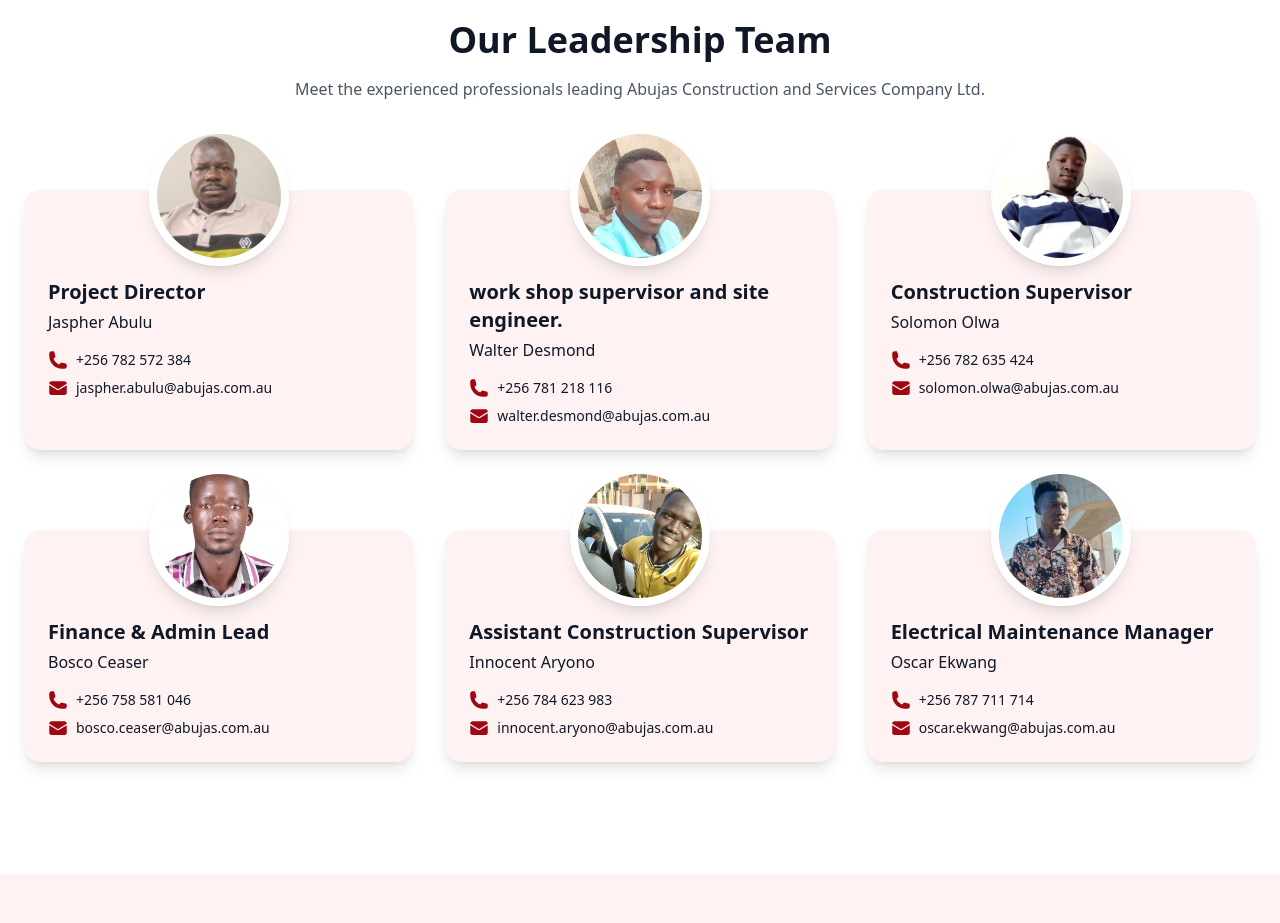
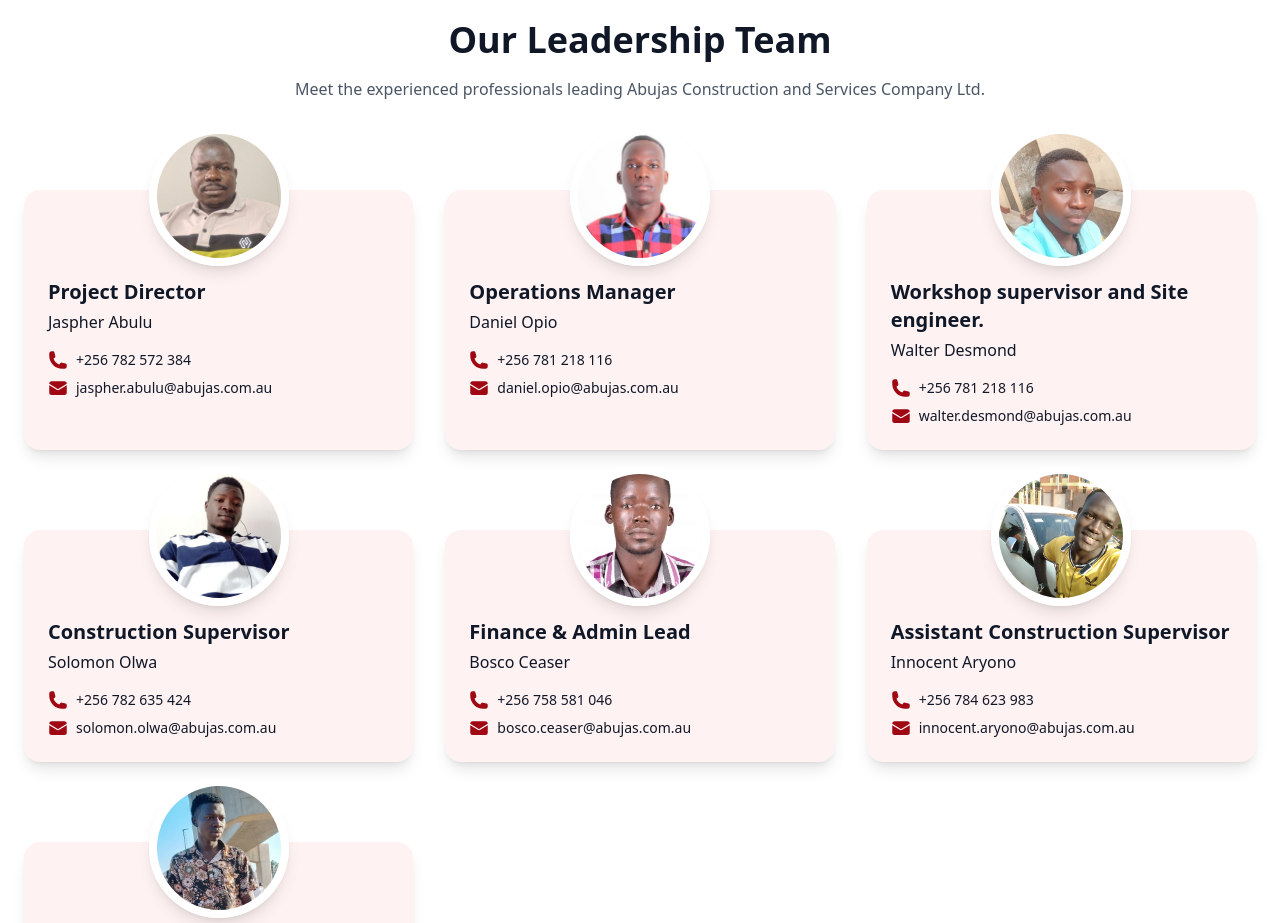
Before and after one commit to opiodaniel/abujas-project, a React (Vite) app in the folder abujas-frontend/: page / in a window 1280 px wide. Shown: the part 4240-5163 px from the top of the page. Built offline with nearby package versions, Linux system fonts and the light colour scheme.

Commit message:
working on teams component

```diff
--- a/abujas-frontend/src/components/TeamSection.tsx
+++ b/abujas-frontend/src/components/TeamSection.tsx
@@ -11,15 +11,15 @@
       email: "jaspher.abulu@abujas.com.au",
       img: "img_1.png",
     },
-    // {
-    //   scheme: "Operations Manager",
-    //   name: "Daniel Opio",
-    //   phone: "781 218 116",
-    //   email: "daniel.opio@abujas.com.au",
-    //   img: "img_2.png",
-    // },
     {
-      scheme: "work shop supervisor and site engineer.",
+      scheme: "Operations Manager",
+      name: "Daniel Opio",
+      phone: "781 218 116",
+      email: "daniel.opio@abujas.com.au",
+      img: "img_2.png",
+    },
+    {
+      scheme: "Workshop supervisor and Site engineer.",
       name: "Walter Desmond",
       phone: "781 218 116",
       email: "walter.desmond@abujas.com.au",
```
